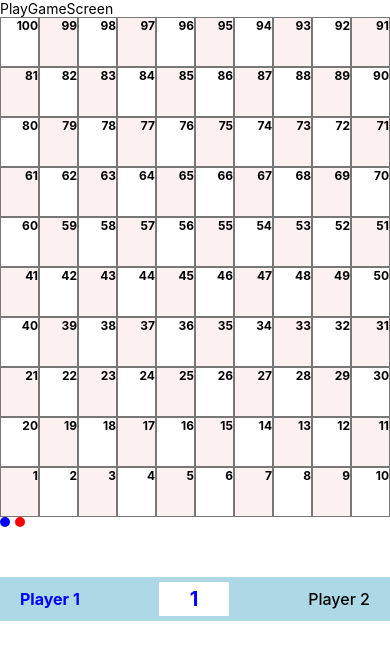
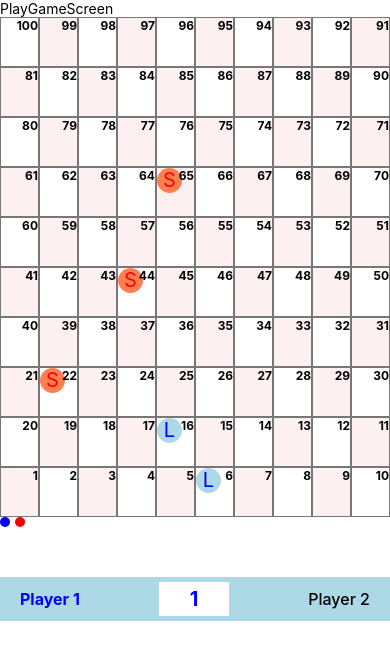
Before and after one commit to srikanth41684/snakeAndLadder, a React Native app: screen /play in a window 390 px wide. Shown: the top 660 px of the page. Built offline with nearby package versions, Linux system fonts and the light colour scheme.

Commit message:
snakes and ladder

```diff
--- a/scr/main/screens/PlayGameScreen.js
+++ b/scr/main/screens/PlayGameScreen.js
@@ -44,33 +44,33 @@ const PlayGameScreen = () => {
     }));
   }, []);
 
-  useEffect(() => {
-    let randomArrays = [];
-    for (let i = 0; i < 10; i++) {
-      let randomArray = [];
-      for (let j = 0; j < 2; j++) {
-        let randomNumber = Math.floor(Math.random() * 100);
-        if (randomNumber !== 100 && randomNumber !== 1) {
-          if (randomArray.length == 0) {
-            randomArray.push(randomNumber);
-          } else if (randomNumber >= randomArray[0] + 16) {
-            randomArray.push(randomNumber);
-          } else if (randomNumber <= randomArray[0] - 16) {
-            randomArray.push(randomNumber);
-          } else {
-            randomArray.push(randomNumber + 20);
-          }
-        }
-      }
-      if (randomArrays.length > 0) {
-      }
-      randomArrays.push(randomArray);
-    }
-    setCommObj(prev => ({
-      ...prev,
-      ladderSnakes: randomArrays,
-    }));
-  }, []);
+  // useEffect(() => {
+  //   let randomArrays = [];
+  //   for (let i = 0; i < 10; i++) {
+  //     let randomArray = [];
+  //     for (let j = 0; j < 2; j++) {
+  //       let randomNumber = Math.floor(Math.random() * 100);
+  //       if (randomNumber !== 100 && randomNumber !== 1) {
+  //         if (randomArray.length == 0) {
+  //           randomArray.push(randomNumber);
+  //         } else if (randomNumber >= randomArray[0] + 16) {
+  //           randomArray.push(randomNumber);
+  //         } else if (randomNumber <= randomArray[0] - 16) {
+  //           randomArray.push(randomNumber);
+  //         } else {
+  //           randomArray.push(randomNumber + 20);
+  //         }
+  //       }
+  //     }
+  //     if (randomArrays.length > 0) {
+  //     }
+  //     randomArrays.push(randomArray);
+  //   }
+  //   setCommObj(prev => ({
+  //     ...prev,
+  //     ladderSnakes: randomArrays,
+  //   }));
+  // }, []);
 
   // useEffect(() => {
   //   let snakesStart = [];
@@ -167,6 +167,16 @@ const PlayGameScreen = () => {
                     flexDirection: 'row',
                   }}>
                   {item.map((item2, index2) => {
+                    let snake = [];
+                    let ladder = [];
+                    commObj.ladderSnakes.filter(res => {
+                      if (res[0] > res[1]) {
+                        snake.push(res[0]);
+                      } else {
+                        ladder.push(res[0]);
+                      }
+                    });
+                    console.log(snake);
                     return (
                       <View
                         key={index2}
@@ -176,7 +186,49 @@ const PlayGameScreen = () => {
                           borderWidth: 0.5,
                           borderColor: '#777777',
                           backgroundColor: item2 % 2 !== 0 ? '#fcf0f0' : '#fff',
+                          position: 'relative',
                         }}>
+                        <View
+                          style={{
+                            position: 'absolute',
+                          }}>
+                          {snake.includes(item2) && (
+                            <View
+                              style={{
+                                backgroundColor: 'coral',
+                                width: 25,
+                                height: 25,
+                                alignItems: 'center',
+                                borderRadius: 25 / 2,
+                              }}>
+                              <Text
+                                style={{
+                                  fontSize: 20,
+                                  color: 'red',
+                                }}>
+                                S
+                              </Text>
+                            </View>
+                          )}
+                          {ladder.includes(item2) && (
+                            <View
+                              style={{
+                                backgroundColor: 'lightblue',
+                                width: 25,
+                                height: 25,
+                                alignItems: 'center',
+                                borderRadius: 25 / 2,
+                              }}>
+                              <Text
+                                style={{
+                                  fontSize: 20,
+                                  color: 'blue',
+                                }}>
+                                L
+                              </Text>
+                            </View>
+                          )}
+                        </View>
                         <View
                           style={{
                             alignItems: 'flex-end',
```
